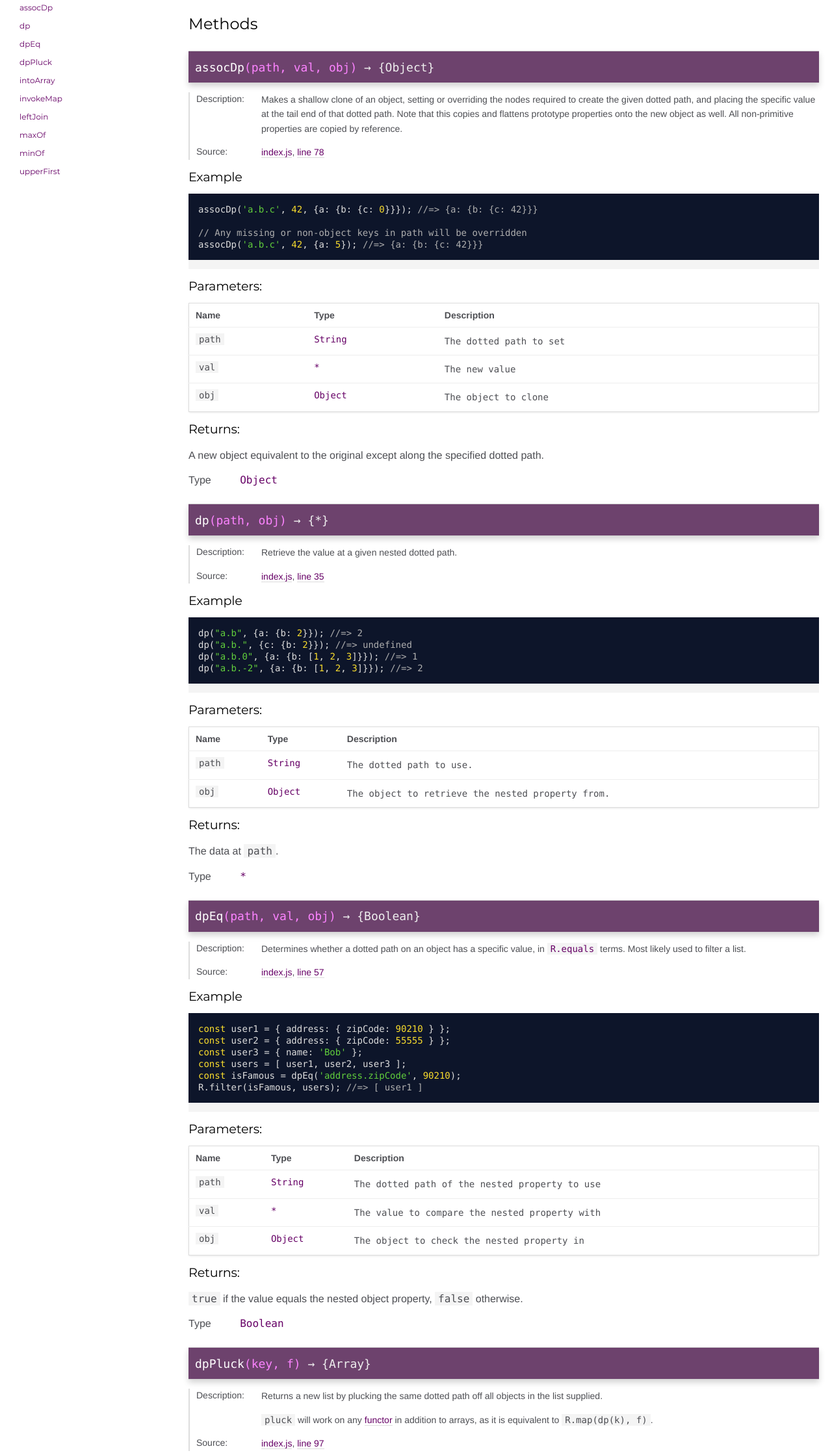
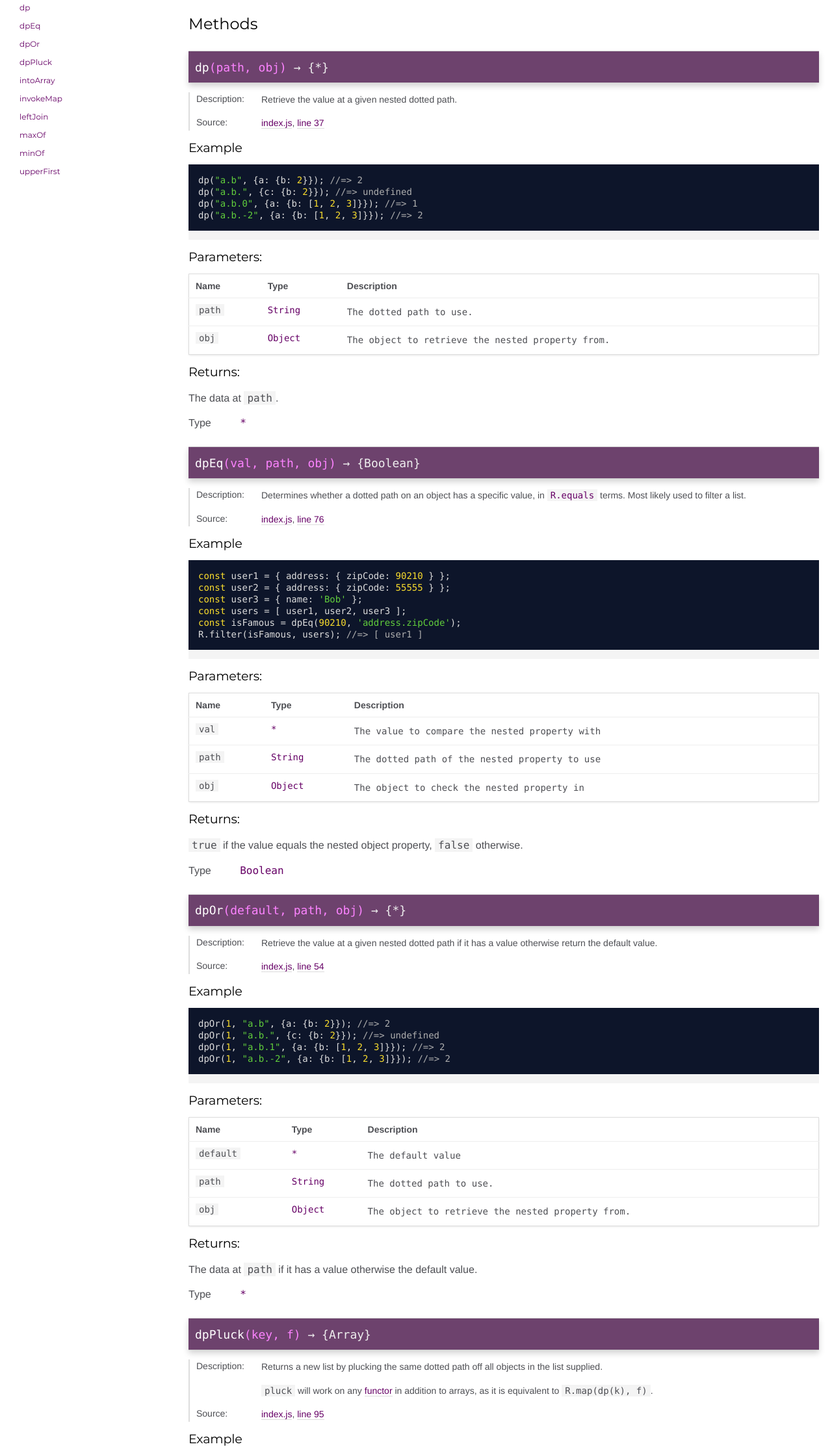
Before and after one commit to eflexsystems/ramda-helpers, a website: page docs/global.html in a window 1280 px wide. Shown: the part 122-2358 px from the top of the page at 65% size. Drawn offline with Linux system fonts and the light colour scheme.

Commit message:
regenerate docs

```diff
--- a/docs/global.html
+++ b/docs/global.html
@@ -31,7 +31,7 @@
     <input type="text" id="nav-search" placeholder="Search" />
 
 
-    <h2><a href="index.html">Home</a></h2><h3>Global</h3><ul><li><a href="global.html#assocDp">assocDp</a></li><li><a href="global.html#dp">dp</a></li><li><a href="global.html#dpEq">dpEq</a></li><li><a href="global.html#dpPluck">dpPluck</a></li><li><a href="global.html#intoArray">intoArray</a></li><li><a href="global.html#invokeMap">invokeMap</a></li><li><a href="global.html#leftJoin">leftJoin</a></li><li><a href="global.html#maxOf">maxOf</a></li><li><a href="global.html#minOf">minOf</a></li><li><a href="global.html#upperFirst">upperFirst</a></li></ul>
+    <h2><a href="index.html">Home</a></h2><h3>Global</h3><ul><li><a href="global.html#dp">dp</a></li><li><a href="global.html#dpEq">dpEq</a></li><li><a href="global.html#dpOr">dpOr</a></li><li><a href="global.html#dpPluck">dpPluck</a></li><li><a href="global.html#intoArray">intoArray</a></li><li><a href="global.html#invokeMap">invokeMap</a></li><li><a href="global.html#leftJoin">leftJoin</a></li><li><a href="global.html#maxOf">maxOf</a></li><li><a href="global.html#minOf">minOf</a></li><li><a href="global.html#upperFirst">upperFirst</a></li></ul>
 
 </nav>
 
@@ -132,7 +132,7 @@
 
 
 
-    <h4 class="name" id="assocDp"><span class="type-signature"></span>assocDp<span class="signature">(path, val, obj)</span><span class="type-signature"> &rarr; {Object}</span></h4>
+    <h4 class="name" id="dp"><span class="type-signature"></span>dp<span class="signature">(path, obj)</span><span class="type-signature"> &rarr; {*}</span></h4>
 
 
 
@@ -142,16 +142,13 @@
 <dl class="details">
 
     <dt class="tag-description">Description:</dt>
-    <dd class="tag-description"><ul class="dummy"><li><p>Makes a shallow clone of an object, setting or overriding the nodes required
-to create the given dotted path, and placing the specific value at the tail end of
-that dotted path. Note that this copies and flattens prototype properties onto the
-new object as well. All non-primitive properties are copied by reference.</p></li></ul></dd>
+    <dd class="tag-description"><ul class="dummy"><li><p>Retrieve the value at a given nested dotted path.</p></li></ul></dd>
 
 
 
     <dt class="tag-source">Source:</dt>
     <dd class="tag-source"><ul class="dummy"><li>
-        <a href="index.js.html">index.js</a>, <a href="index.js.html#line78">line 78</a>
+        <a href="index.js.html">index.js</a>, <a href="index.js.html#line37">line 37</a>
     </li></ul></dd>
 
 
@@ -198,10 +195,10 @@ new object as well. All non-primitive properties are copied by reference.</p></l
 
     <h5 class="h5-examples">Example</h5>
 
-    <pre class="prettyprint"><code>assocDp('a.b.c', 42, {a: {b: {c: 0}}}); //=> {a: {b: {c: 42}}}
-
-// Any missing or non-object keys in path will be overridden
-assocDp('a.b.c', 42, {a: 5}); //=> {a: {b: {c: 42}}}</code></pre>
+    <pre class="prettyprint"><code>dp("a.b", {a: {b: 2}}); //=> 2
+dp("a.b.", {c: {b: 2}}); //=> undefined
+dp("a.b.0", {a: {b: [1, 2, 3]}}); //=> 1
+dp("a.b.-2", {a: {b: [1, 2, 3]}}); //=> 2</code></pre>
 
 
 
@@ -248,31 +245,7 @@ assocDp('a.b.c', 42, {a: 5}); //=> {a: {b: {c: 42}}}</code></pre>
 
 
 
-            <td class="description last"><p>The dotted path to set</p></td>
-        </tr>
-
-
-
-        <tr>
-
-                <td class="name"><code>val</code></td>
-
-
-            <td class="type">
-
-
-<span class="param-type">*</span>
-
-
-
-
-            </td>
-
-
-
-
-
-            <td class="description last"><p>The new value</p></td>
+            <td class="description last"><p>The dotted path to use.</p></td>
         </tr>
 
 
@@ -296,7 +269,7 @@ assocDp('a.b.c', 42, {a: 5}); //=> {a: {b: {c: 42}}}</code></pre>
 
 
 
-            <td class="description last"><p>The object to clone</p></td>
+            <td class="description last"><p>The object to retrieve the nested property from.</p></td>
         </tr>
 
 
@@ -322,7 +295,7 @@ assocDp('a.b.c', 42, {a: 5}); //=> {a: {b: {c: 42}}}</code></pre>
 
 
 <div class="param-desc">
-    <p>A new object equivalent to the original except along the specified dotted path.</p>
+    <p>The data at <code>path</code>.</p>
 </div>
 
 
@@ -333,7 +306,7 @@ assocDp('a.b.c', 42, {a: 5}); //=> {a: {b: {c: 42}}}</code></pre>
     </dt>
     <dd>
 
-<span class="param-type">Object</span>
+<span class="param-type">*</span>
 
 
 
@@ -349,7 +322,7 @@ assocDp('a.b.c', 42, {a: 5}); //=> {a: {b: {c: 42}}}</code></pre>
 
 
 
-    <h4 class="name" id="dp"><span class="type-signature"></span>dp<span class="signature">(path, obj)</span><span class="type-signature"> &rarr; {*}</span></h4>
+    <h4 class="name" id="dpEq"><span class="type-signature"></span>dpEq<span class="signature">(val, path, obj)</span><span class="type-signature"> &rarr; {Boolean}</span></h4>
 
 
 
@@ -359,13 +332,14 @@ assocDp('a.b.c', 42, {a: 5}); //=> {a: {b: {c: 42}}}</code></pre>
 <dl class="details">
 
     <dt class="tag-description">Description:</dt>
-    <dd class="tag-description"><ul class="dummy"><li><p>Retrieve the value at a given nested dotted path.</p></li></ul></dd>
+    <dd class="tag-description"><ul class="dummy"><li><p>Determines whether a dotted path on an object has a specific value, in
+<a href="#equals"><code>R.equals</code></a> terms. Most likely used to filter a list.</p></li></ul></dd>
 
 
 
     <dt class="tag-source">Source:</dt>
     <dd class="tag-source"><ul class="dummy"><li>
-        <a href="index.js.html">index.js</a>, <a href="index.js.html#line35">line 35</a>
+        <a href="index.js.html">index.js</a>, <a href="index.js.html#line76">line 76</a>
     </li></ul></dd>
 
 
@@ -412,10 +386,12 @@ assocDp('a.b.c', 42, {a: 5}); //=> {a: {b: {c: 42}}}</code></pre>
 
     <h5 class="h5-examples">Example</h5>
 
-    <pre class="prettyprint"><code>dp("a.b", {a: {b: 2}}); //=> 2
-dp("a.b.", {c: {b: 2}}); //=> undefined
-dp("a.b.0", {a: {b: [1, 2, 3]}}); //=> 1
-dp("a.b.-2", {a: {b: [1, 2, 3]}}); //=> 2</code></pre>
+    <pre class="prettyprint"><code>const user1 = { address: { zipCode: 90210 } };
+const user2 = { address: { zipCode: 55555 } };
+const user3 = { name: 'Bob' };
+const users = [ user1, user2, user3 ];
+const isFamous = dpEq(90210, 'address.zipCode');
+R.filter(isFamous, users); //=> [ user1 ]</code></pre>
 
 
 
@@ -445,6 +421,30 @@ dp("a.b.-2", {a: {b: [1, 2, 3]}}); //=> 2</code></pre>
 
         <tr>
 
+                <td class="name"><code>val</code></td>
+
+
+            <td class="type">
+
+
+<span class="param-type">*</span>
+
+
+
+
+            </td>
+
+
+
+
+
+            <td class="description last"><p>The value to compare the nested property with</p></td>
+        </tr>
+
+
+
+        <tr>
+
                 <td class="name"><code>path</code></td>
 
 
@@ -462,7 +462,7 @@ dp("a.b.-2", {a: {b: [1, 2, 3]}}); //=> 2</code></pre>
 
 
 
-            <td class="description last"><p>The dotted path to use.</p></td>
+            <td class="description last"><p>The dotted path of the nested property to use</p></td>
         </tr>
 
 
@@ -486,7 +486,7 @@ dp("a.b.-2", {a: {b: [1, 2, 3]}}); //=> 2</code></pre>
 
 
 
-            <td class="description last"><p>The object to retrieve the nested property from.</p></td>
+            <td class="description last"><p>The object to check the nested property in</p></td>
         </tr>
 
 
@@ -512,7 +512,8 @@ dp("a.b.-2", {a: {b: [1, 2, 3]}}); //=> 2</code></pre>
 
 
 <div class="param-desc">
-    <p>The data at <code>path</code>.</p>
+    <p><code>true</code> if the value equals the nested object property,
+<code>false</code> otherwise.</p>
 </div>
 
 
@@ -523,7 +524,7 @@ dp("a.b.-2", {a: {b: [1, 2, 3]}}); //=> 2</code></pre>
     </dt>
     <dd>
 
-<span class="param-type">*</span>
+<span class="param-type">Boolean</span>
 
 
 
@@ -539,7 +540,7 @@ dp("a.b.-2", {a: {b: [1, 2, 3]}}); //=> 2</code></pre>
 
 
 
-    <h4 class="name" id="dpEq"><span class="type-signature"></span>dpEq<span class="signature">(path, val, obj)</span><span class="type-signature"> &rarr; {Boolean}</span></h4>
+    <h4 class="name" id="dpOr"><span class="type-signature"></span>dpOr<span class="signature">(default, path, obj)</span><span class="type-signature"> &rarr; {*}</span></h4>
 
 
 
@@ -549,14 +550,13 @@ dp("a.b.-2", {a: {b: [1, 2, 3]}}); //=> 2</code></pre>
 <dl class="details">
 
     <dt class="tag-description">Description:</dt>
-    <dd class="tag-description"><ul class="dummy"><li><p>Determines whether a dotted path on an object has a specific value, in
-<a href="#equals"><code>R.equals</code></a> terms. Most likely used to filter a list.</p></li></ul></dd>
+    <dd class="tag-description"><ul class="dummy"><li><p>Retrieve the value at a given nested dotted path if it has a value otherwise return the default value.</p></li></ul></dd>
 
 
 
     <dt class="tag-source">Source:</dt>
     <dd class="tag-source"><ul class="dummy"><li>
-        <a href="index.js.html">index.js</a>, <a href="index.js.html#line57">line 57</a>
+        <a href="index.js.html">index.js</a>, <a href="index.js.html#line54">line 54</a>
     </li></ul></dd>
 
 
@@ -603,12 +603,10 @@ dp("a.b.-2", {a: {b: [1, 2, 3]}}); //=> 2</code></pre>
 
     <h5 class="h5-examples">Example</h5>
 
-    <pre class="prettyprint"><code>const user1 = { address: { zipCode: 90210 } };
-const user2 = { address: { zipCode: 55555 } };
-const user3 = { name: 'Bob' };
-const users = [ user1, user2, user3 ];
-const isFamous = dpEq('address.zipCode', 90210);
-R.filter(isFamous, users); //=> [ user1 ]</code></pre>
+    <pre class="prettyprint"><code>dpOr(1, "a.b", {a: {b: 2}}); //=> 2
+dpOr(1, "a.b.", {c: {b: 2}}); //=> undefined
+dpOr(1, "a.b.1", {a: {b: [1, 2, 3]}}); //=> 2
+dpOr(1, "a.b.-2", {a: {b: [1, 2, 3]}}); //=> 2</code></pre>
 
 
 
@@ -638,6 +636,30 @@ R.filter(isFamous, users); //=> [ user1 ]</code></pre>
 
         <tr>
 
+                <td class="name"><code>default</code></td>
+
+
+            <td class="type">
+
+
+<span class="param-type">*</span>
+
+
+
+
+            </td>
+
+
+
+
+
+            <td class="description last"><p>The default value</p></td>
+        </tr>
+
+
+
+        <tr>
+
                 <td class="name"><code>path</code></td>
 
 
@@ -655,31 +677,7 @@ R.filter(isFamous, users); //=> [ user1 ]</code></pre>
 
 
 
-            <td class="description last"><p>The dotted path of the nested property to use</p></td>
-        </tr>
-
-
-
-        <tr>
-
-                <td class="name"><code>val</code></td>
-
-
-            <td class="type">
-
-
-<span class="param-type">*</span>
-
-
-
-
-            </td>
-
-
-
-
-
-            <td class="description last"><p>The value to compare the nested property with</p></td>
+            <td class="description last"><p>The dotted path to use.</p></td>
         </tr>
 
 
@@ -703,7 +701,7 @@ R.filter(isFamous, users); //=> [ user1 ]</code></pre>
 
 
 
-            <td class="description last"><p>The object to check the nested property in</p></td>
+            <td class="description last"><p>The object to retrieve the nested property from.</p></td>
         </tr>
 
 
@@ -729,8 +727,7 @@ R.filter(isFamous, users); //=> [ user1 ]</code></pre>
 
 
 <div class="param-desc">
-    <p><code>true</code> if the value equals the nested object property,
-<code>false</code> otherwise.</p>
+    <p>The data at <code>path</code> if it has a value otherwise the default value.</p>
 </div>
 
 
@@ -741,7 +738,7 @@ R.filter(isFamous, users); //=> [ user1 ]</code></pre>
     </dt>
     <dd>
 
-<span class="param-type">Boolean</span>
+<span class="param-type">*</span>
 
 
 
@@ -777,7 +774,7 @@ addition to arrays, as it is equivalent to <code>R.map(dp(k), f)</code>.</p></li
 
     <dt class="tag-source">Source:</dt>
     <dd class="tag-source"><ul class="dummy"><li>
-        <a href="index.js.html">index.js</a>, <a href="index.js.html#line97">line 97</a>
+        <a href="index.js.html">index.js</a>, <a href="index.js.html#line95">line 95</a>
     </li></ul></dd>
 
 
@@ -964,7 +961,7 @@ addition to arrays, as it is equivalent to <code>R.map(dp(k), f)</code>.</p></li
 
     <dt class="tag-source">Source:</dt>
     <dd class="tag-source"><ul class="dummy"><li>
-        <a href="index.js.html">index.js</a>, <a href="index.js.html#line232">line 232</a>
+        <a href="index.js.html">index.js</a>, <a href="index.js.html#line228">line 228</a>
     </li></ul></dd>
 
 
@@ -1151,7 +1148,7 @@ addition to arrays, as it is equivalent to <code>R.map(dp(k), f)</code>.</p></li
 
     <dt class="tag-source">Source:</dt>
     <dd class="tag-source"><ul class="dummy"><li>
-        <a href="index.js.html">index.js</a>, <a href="index.js.html#line203">line 203</a>
+        <a href="index.js.html">index.js</a>, <a href="index.js.html#line201">line 201</a>
     </li></ul></dd>
 
 
@@ -1340,7 +1337,7 @@ and the second is is the object from the rightCollection that has a rightCompare
 
     <dt class="tag-source">Source:</dt>
     <dd class="tag-source"><ul class="dummy"><li>
-        <a href="index.js.html">index.js</a>, <a href="index.js.html#line116">line 116</a>
+        <a href="index.js.html">index.js</a>, <a href="index.js.html#line114">line 114</a>
     </li></ul></dd>
 
 
@@ -1577,7 +1574,7 @@
 
     <dt class="tag-source">Source:</dt>
     <dd class="tag-source"><ul class="dummy"><li>
-        <a href="index.js.html">index.js</a>, <a href="index.js.html#line146">line 146</a>
+        <a href="index.js.html">index.js</a>, <a href="index.js.html#line144">line 144</a>
     </li></ul></dd>
 
 
@@ -1764,7 +1761,7 @@
 
     <dt class="tag-source">Source:</dt>
     <dd class="tag-source"><ul class="dummy"><li>
-        <a href="index.js.html">index.js</a>, <a href="index.js.html#line174">line 174</a>
+        <a href="index.js.html">index.js</a>, <a href="index.js.html#line172">line 172</a>
     </li></ul></dd>
 
 
@@ -1951,7 +1948,7 @@
 
     <dt class="tag-source">Source:</dt>
     <dd class="tag-source"><ul class="dummy"><li>
-        <a href="index.js.html">index.js</a>, <a href="index.js.html#line218">line 218</a>
+        <a href="index.js.html">index.js</a>, <a href="index.js.html#line214">line 214</a>
     </li></ul></dd>
 
 
@@ -2113,7 +2110,7 @@
 <br class="clear">
 
 <footer>
-    Documentation generated by <a href="https://github.com/jsdoc3/jsdoc">JSDoc 4.0.2</a> on Tue Mar 14 2023 14:45:58 GMT-0400 (Eastern Daylight Time) using the <a href="https://github.com/clenemt/docdash">docdash</a> theme.
+    Documentation generated by <a href="https://github.com/jsdoc3/jsdoc">JSDoc 4.0.2</a> on Mon Apr 29 2024 15:23:22 GMT-0400 (Eastern Daylight Time) using the <a href="https://github.com/clenemt/docdash">docdash</a> theme.
 </footer>
 
 <script>prettyPrint();</script>
```
Also changed, not shown: docs/index.html (+2 -2 lines), docs/index.js.html (+44 -48 lines).
